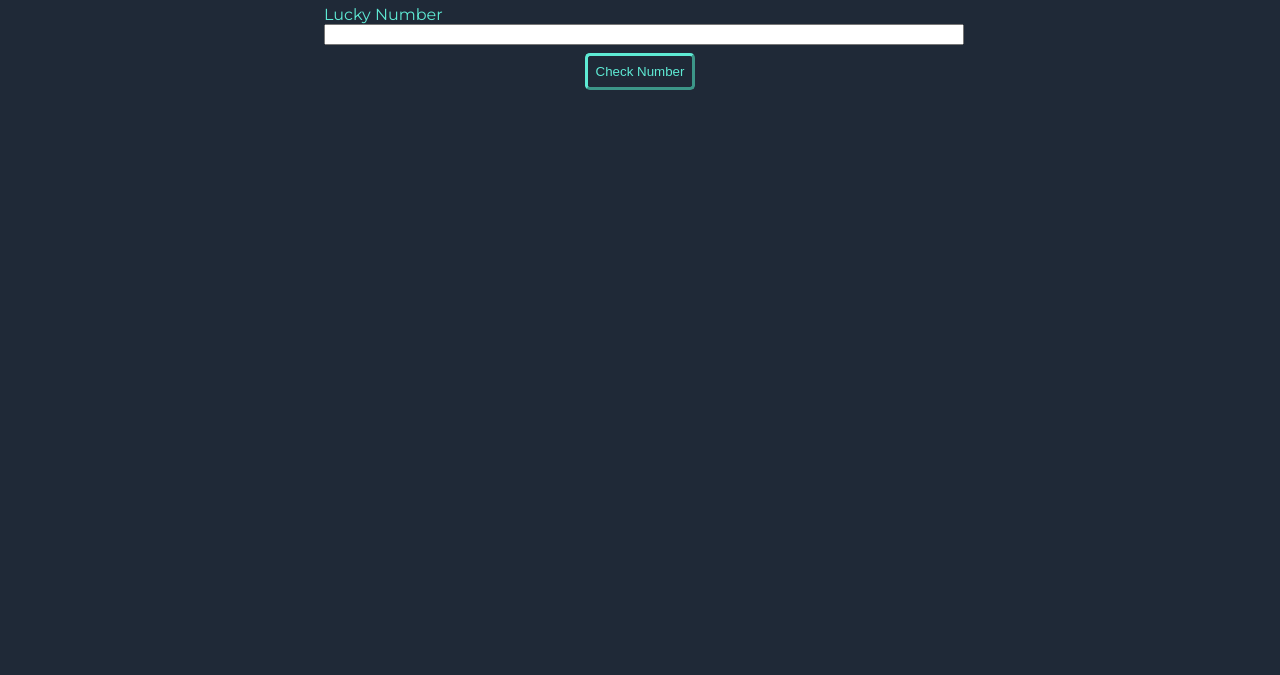
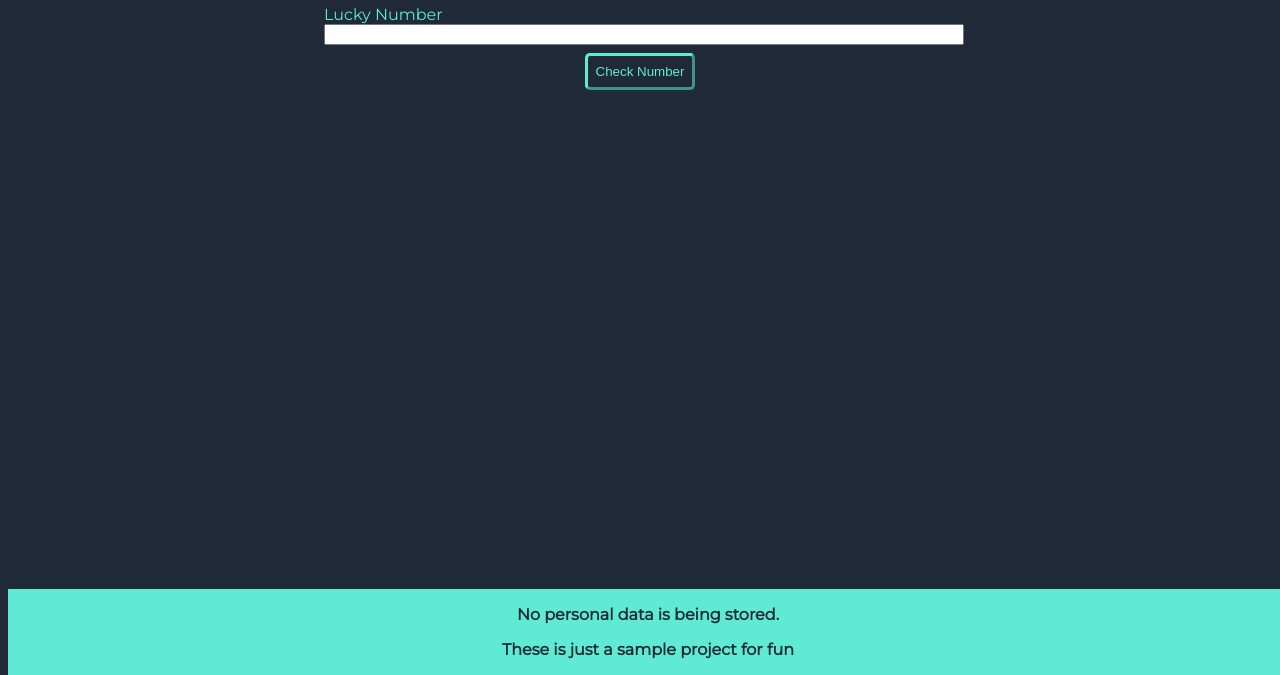
Before and after one commit to MainakHalder/Is-your-Birthday-lucky, a plain HTML site: page index.html in a window 1280 px wide. Shown: the part 125-800 px from the top of the page. Drawn offline with Linux system fonts and the light colour scheme; a web font is replaced by a local one.

Commit message:
changes - footer

```diff
--- a/index.html
+++ b/index.html
@@ -20,6 +20,10 @@
     <p id ="output-box"></p>
   </div>
   <script src="script.js"></script>
+  <footer id="footer">
+<p>No personal data is being stored.</p>
+<p>These is just a sample project for fun</p>
+  </footer>
 </body>
 
 </html>
--- a/style.css
+++ b/style.css
@@ -33,3 +33,14 @@ input{
   padding: 0.5rem;
   border-radius: 0.3rem;
 }
+
+#footer{
+  position: fixed;
+  bottom: 0;
+  height: auto;
+  text-align: center;
+  width: 100vw;
+  background-color: var(--primary-blue);
+  color: var(--primary-dark);
+  font-weight: bold;
+}
```
